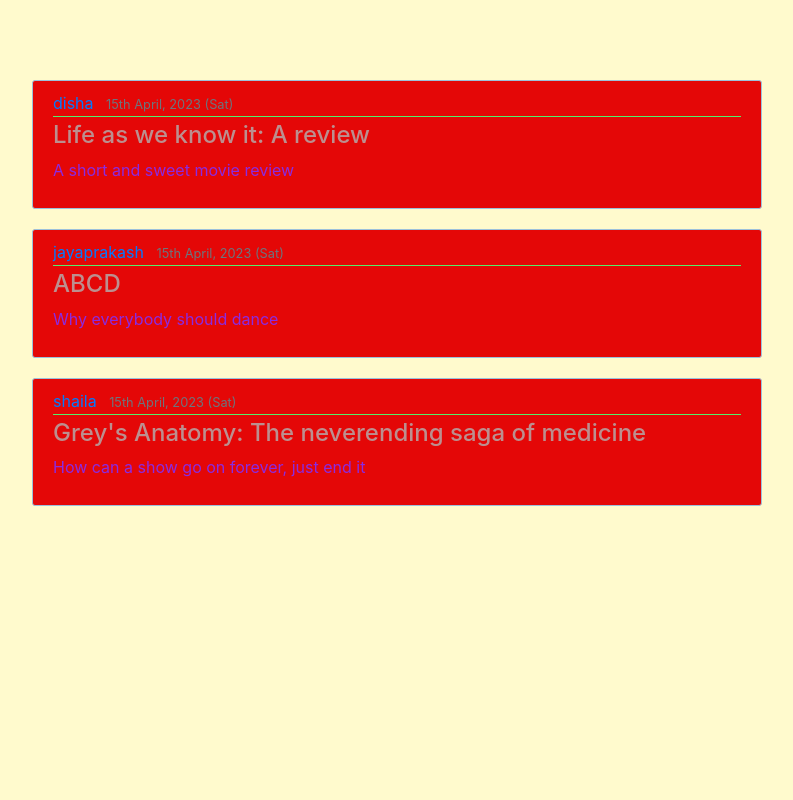
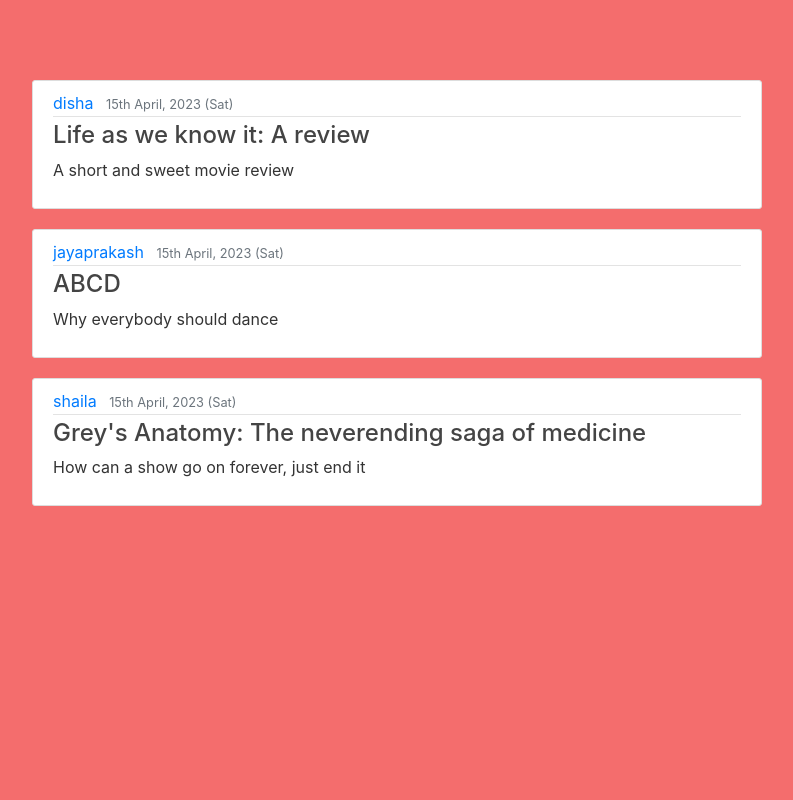
Before and after one commit to dishajayaprakash/Blog-using-Django, a Django app: page /blogger/ in a window 1280 px wide. Shown: the whole page, without its empty margins (53-846 px from the left). Run offline with Django 4.2, Linux system fonts and the light colour scheme; data comes from the database, SQL or seed files in the repository; some libraries are stand-ins or nearby versions.

Commit message:
16th April

```diff
--- a/internship/settings.py
+++ b/internship/settings.py
@@ -38,7 +38,7 @@ INSTALLED_APPS = [
     'django.contrib.sessions',
     'django.contrib.messages',
     'django.contrib.staticfiles',
-    'Blog'
+    'Blog.apps.BlogConfig'
 ]
 
 MIDDLEWARE = [
@@ -118,6 +118,7 @@ USE_TZ = True
 # https://docs.djangoproject.com/en/4.2/howto/static-files/
 
 STATIC_URL = 'static/'
+STATIC_ROOT = os.path.join(BASE_DIR, "static/")
 
 # Default primary key field type
 # https://docs.djangoproject.com/en/4.2/ref/settings/#default-auto-field
--- a/static/style.css
+++ b/static/css/style.css
@@ -1,6 +1,6 @@
 body {
-    background: #e6ec9d;
-    color: blueviolet;
+    background: #f46d6d;
+    color: #333333;
     margin-top: 5rem;
 }
 
@@ -10,7 +10,7 @@ h3,
 h4,
 h5,
 h6 {
-    color: #49a8f6;
+    color: #444444;
 }
 
 ul {
@@ -18,15 +18,15 @@ ul {
 }
 
 .bg-steel {
-    background-color: #4a31c7;
+    background-color: #5f788a;
 }
 
 .site-header .navbar-nav .nav-link {
-    color: #9fc8e0;
+    color: #cbd5db;
 }
 
 .site-header .navbar-nav .nav-link:hover {
-    color: #8cef92fa;
+    color: #ffffff;
 }
 
 .site-header .navbar-nav .nav-link.active {
@@ -34,19 +34,19 @@ ul {
 }
 
 .content-section {
-    background: #e40707;
+    background: #ffffff;
     padding: 10px 20px;
-    border: 1px solid #9cc0db;
+    border: 1px solid #dddddd;
     border-radius: 3px;
     margin-bottom: 20px;
 }
 
 .article-title {
-    color: rosybrown;
+    color: #444444;
 }
 
 a.article-title:hover {
-    color: blue;
+    color: #428bca;
     text-decoration: none;
 }
 
@@ -63,11 +63,11 @@ a.article-title:hover {
 .article-metadata {
     padding-bottom: 1px;
     margin-bottom: 4px;
-    border-bottom: 1px solid #53ef6b
+    border-bottom: 1px solid #e3e3e3
 }
 
 .article-metadata a:hover {
-    color: blueviolet;
+    color: #333;
     text-decoration: none;
 }
 
--- a/templates/base.html
+++ b/templates/base.html
@@ -3,21 +3,14 @@
 
 <head>
     {% if title %}
-    <title>First Webpage - {{ title }}</title>
+    <title>My App - {{ title }}</title>
     {% else %}
-    <title>First Webpage</title>
+    <title>My App</title>
     {% endif %}
     <meta charset="utf-8">
     <link rel="stylesheet" href="https://maxcdn.bootstrapcdn.com/bootstrap/4.0.0/css/bootstrap.min.css"
         integrity="sha384-Gn5384xqQ1aoWXA+058RXPxPg6fy4IWvTNh0E263XmFcJlSAwiGgFAW/dAiS6JXm" crossorigin="anonymous">
-    <link rel="stylesheet" href="{% static 'static/style.css' %}">
-    <style>
-
-        body {background-color: lemonchiffon;}
-        h4   {color: blueviolet;}
-        p    {color: blueviolet;}
-
-    </style>
+    <link rel="stylesheet" href="{% static 'css/style.css' %}">
 </head>
 
 
@@ -31,4 +24,4 @@
     </main>
 </body>
 
-</html
+</html>
```
